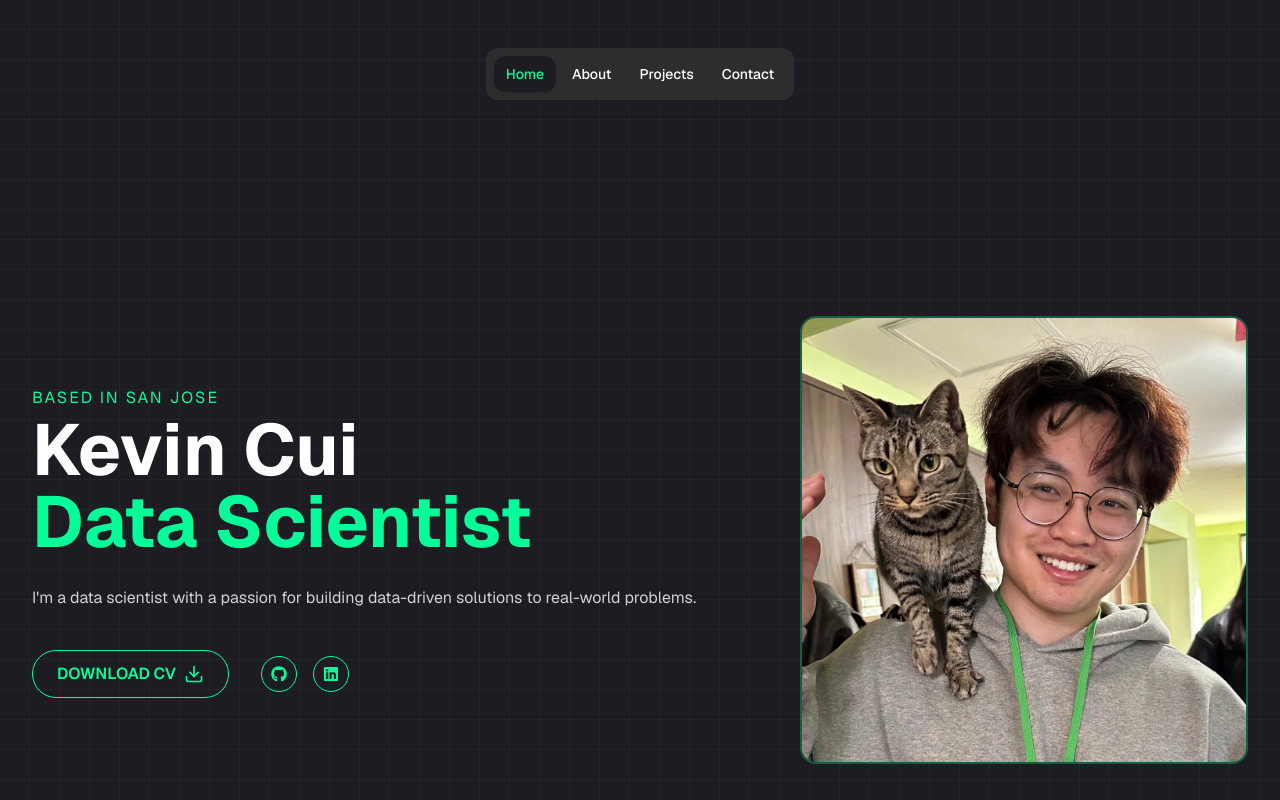
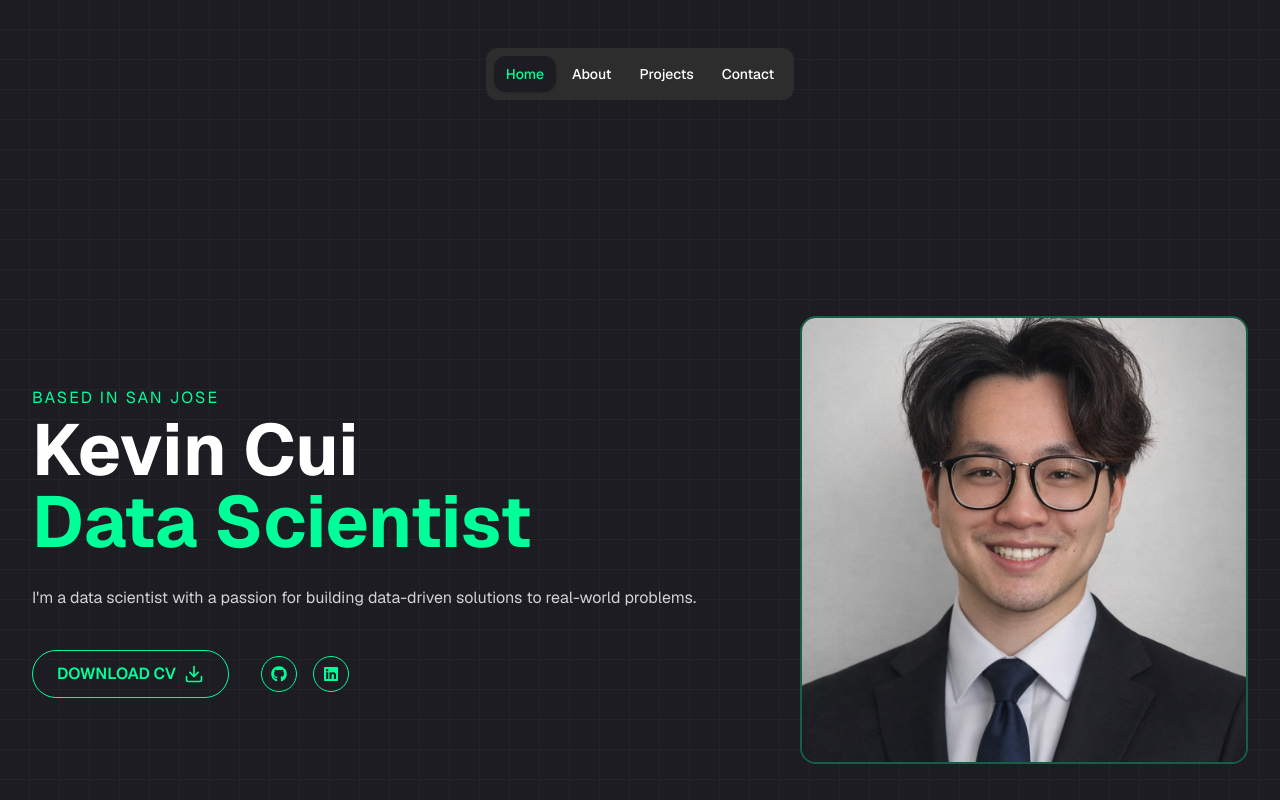
Before and after one commit to kevincui1034/portfolio, a Next.js app: page / in a window 1280 px wide. Shown: the top 800 px of the page. Built offline with nearby package versions, Linux system fonts and the light colour scheme.

Commit message:
changed profile pic

```diff
--- a/app/page.jsx
+++ b/app/page.jsx
@@ -97,7 +97,7 @@ const HomePage = () => {
             <div className="order-1 xl:order-2 flex-shrink-0">
               <div className="relative w-80 h-80 sm:w-96 sm:h-96 xl:w-[28rem] xl:h-[28rem] rounded-2xl overflow-hidden border-2 border-accent/30">
                 <Image
-                  src="/profile.jpg"
+                  src="/headshot.png"
                   alt="Kevin Cui"
                   fill
                   className="object-cover object-top"
```
Also changed, not shown: public/headshot.png (added).
